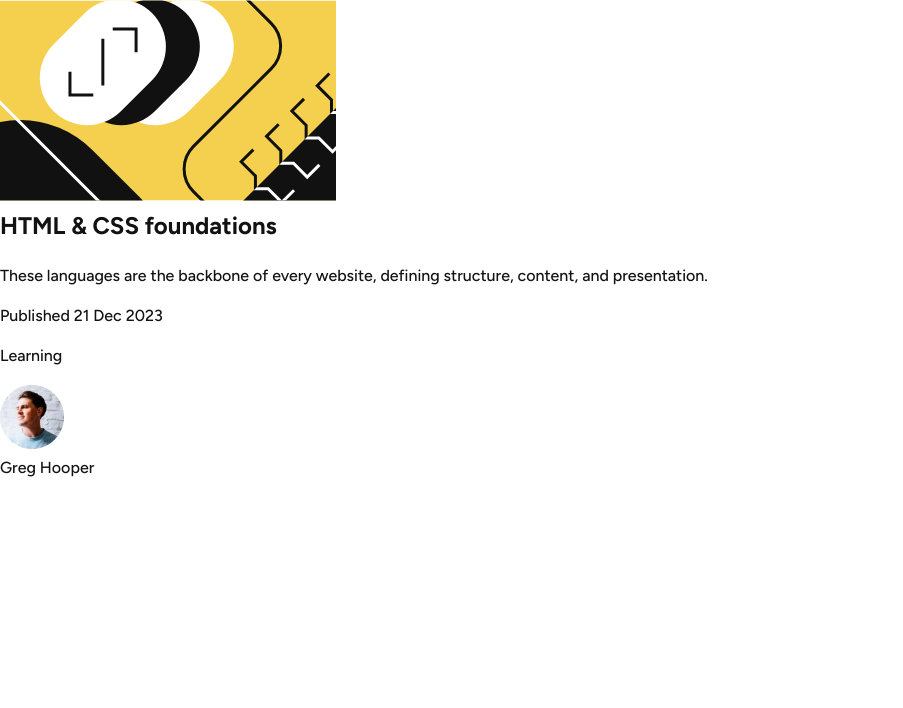
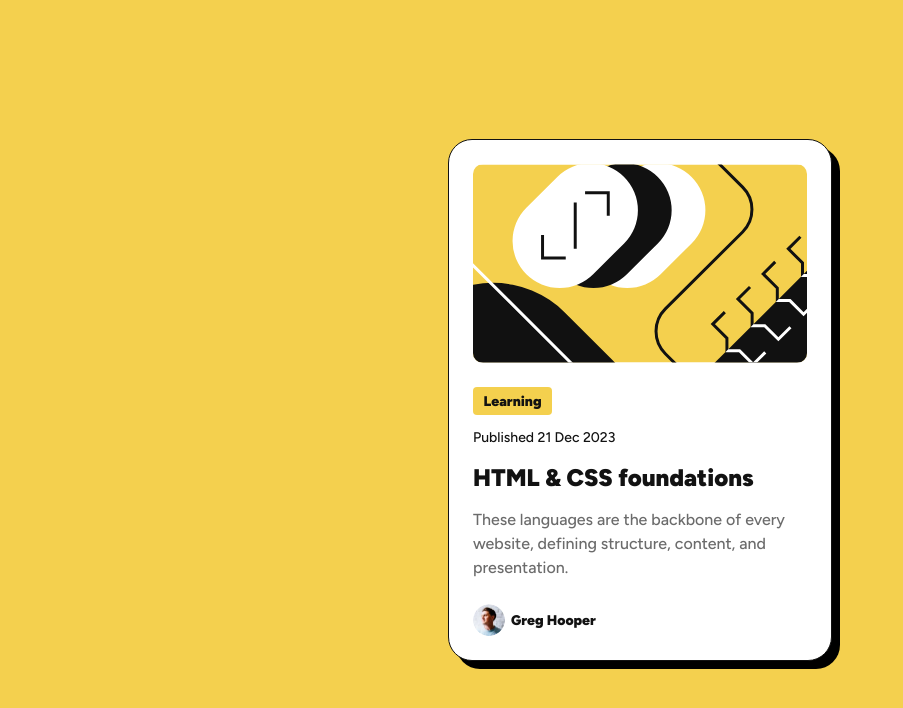
Before and after one commit to EnkiEnki77/blog-card, a plain HTML site: page index.html in a window 1280 px wide. Shown: the whole page, without its empty margins (0-903 px from the left). Drawn offline with Linux system fonts and the light colour scheme.

Commit message:
wrote all styles and finished proj

```diff
--- a/index.html
+++ b/index.html
@@ -13,14 +13,14 @@
     <main class="card">
         <img src="./blog-preview-card-main/assets/images/illustration-article.svg" alt="Artistic illustration use as main image for blog post." class="blog-image">
         <section class="content">
-            <h1 class="blog-title">HTML & CSS foundations</h1>
-            <p class="blog-body">These languages are the backbone of every website, defining structure, content, and presentation.</p>
-            <p class="blog-publish-date">Published 21 Dec 2023</p>
-            <p class="tag">Learning</p>
+            <h1 class="blog-title text-preset-1">HTML & CSS foundations</h1>
+            <p class="blog-body text-preset-2">These languages are the backbone of every website, defining structure, content, and presentation.</p>
+            <p class="blog-publish-date text-preset-3">Published 21 Dec 2023</p>
+            <p class="tag text-preset-3-bold">Learning</p>
         </section>
         <div class="author">
             <img src="./blog-preview-card-main/assets/images/image-avatar.webp" alt="authors avatar" class="author-avatar">
-            <p class="author-name">Greg Hooper</p>
+            <p class="author-name text-preset-3-bold">Greg Hooper</p>
         </div>
     </main>
 </body>
--- a/style.css
+++ b/style.css
@@ -1,3 +1,7 @@
+/* ===============
+    DEFAULTS
+=============== */
+
 :root {
   --Yellow: hsl(47, 88%, 63%);
   --White: hsl(0, 0%, 100%);
@@ -8,42 +12,113 @@
 
 * {
   box-sizing: border-box;
-  margin-top: 0;
+  /* Im setting everything to 0 margin because whereever I need spacing I can just add gap, since all of the containers
+     will have display: flex. */
+  margin: 0;
+}
+
+/* This is needed to allow the card to be centered on the screen. Setting body to 100% height wouldnt be enough
+   Becuase when you use a percentage youre telling the element to grow to a certain percentage of its parent.
+   html tag is body's parent.  Could have also set height on the :root pseudo class above, and height on the body
+   selector below. Itd be the same thing.*/
+html,
+body {
+  height: 100%;
 }
 
 body {
-  margin: 0;
   font-family: var(--font);
   font-size: 1rem;
   font-weight: 500;
   color: var(--Gray-950);
   line-height: 1.5;
+  background-color: var(--Yellow);
+  display: flex;
+  justify-content: center;
+  align-items: center;
+  padding: 0 1.5em;
 }
 
 img {
   max-width: 100%;
 }
 
+/* ===============
+    TYPOGROPHY
+=============== */
+
 .text-preset-1 {
   font-size: 1.5rem;
   font-weight: 900;
-  line-height: 1.5;
 }
 
-.text-preset-2 {
-  font-size: 1rem;
-  font-weight: 500;
-  line-height: 1.5;
-}
+/* Creating text-preset-2 would be redundant because those exact styles are set on the body; so all text elements are
+   inheriting those styles from the body already. Same reason why there's no line-height set for any of the presets
+   and no font-weight for preset-3, those styles are alredy inherited from the body.
+   Keep things DRY! (Don't Repeat Yourself)
+*/
 
 .text-preset-3 {
   font-size: 0.875rem;
-  font-weight: 500;
-  line-height: 1.5;
 }
 
 .text-preset-3-bold {
   font-size: 0.875rem;
   font-weight: 900;
-  line-height: 1.5;
 }
+
+/* ===============
+    LAYOUT
+=============== */
+
+.card {
+  min-width: 327px;
+  max-width: 384px;
+  background-color: var(--White);
+  border-radius: 1.5em;
+  border: 1px solid var(--Gray-950);
+  padding: 1.5em;
+  box-shadow: 0.5em 0.5em 0 0 black;
+  display: flex;
+  flex-direction: column;
+  align-items: flex-start;
+  gap: 1.5em;
+}
+
+.blog-image {
+  border-radius: 10px;
+}
+
+.content {
+  display: flex;
+  flex-direction: column;
+  align-items: flex-start;
+  gap: 0.75em;
+}
+
+.tag {
+  order: -2;
+  border-radius: 4px;
+  background-color: var(--Yellow);
+  padding: 0.25em 0.75em;
+}
+
+.blog-publish-date {
+  order: -1;
+}
+
+.blog-body {
+  color: var(--Gray-500);
+}
+
+.author {
+  display: flex;
+  align-items: center;
+  gap: 6px;
+}
+
+.author-avatar {
+  width: 2rem;
+  height: 2rem;
+  border-radius: 50%;
+}
```
Also changed, not shown: blog-preview-card-main/index.html (deleted, +0 -34 lines), blog-preview-card-main/preview.jpg (deleted), 4 other files.
